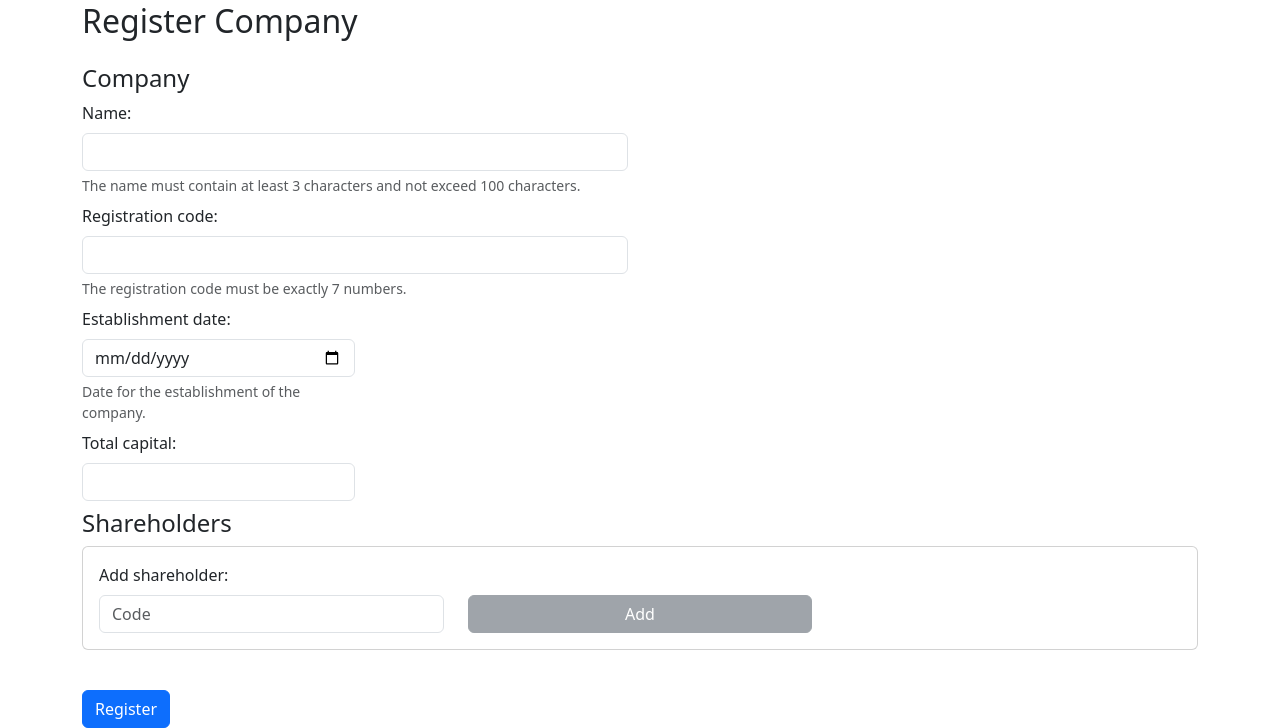
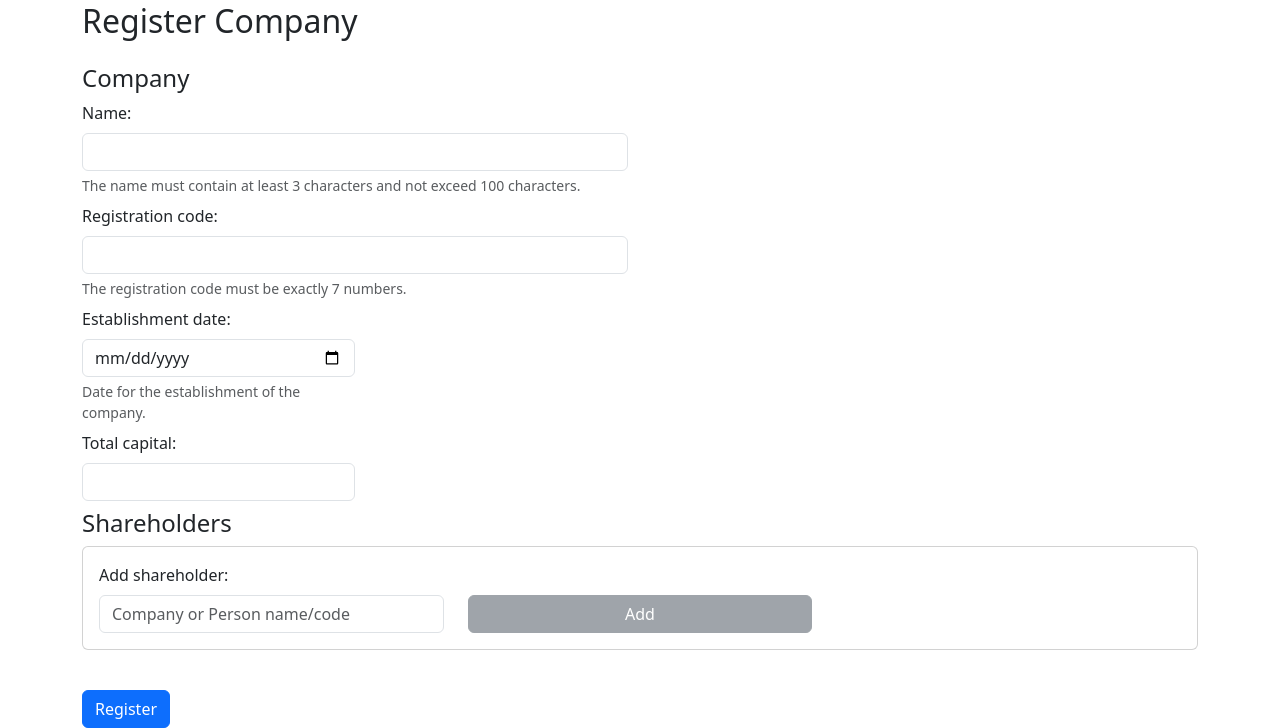
Before and after one commit to stennn2001/prooviulesanne, a Django app: page /company/create/ in a window 1280 px wide. Shown: the part 102-830 px from the top of the page. Run offline with Django 5.2, Linux system fonts and the light colour scheme; some libraries are stand-ins or nearby versions.

Commit message:
view comany create fix

```diff
--- a/business_registry/views.py
+++ b/business_registry/views.py
@@ -11,6 +11,10 @@ from django.contrib import messages
 import json
 
 # Create your views here.
+
+def price(value):
+    return f"{value:,}".replace(",", " ") + " €"
+
 def company_create(request):
     shareholders_json_errors = []
 
@@ -22,28 +26,27 @@ def company_create(request):
 
         form = CompanyCreationForm(request.POST)
 
-        if form.is_valid():
-            total_share_amount = 0
-            new_company = form.save(commit=False)
-            for shareholder_data in json.loads(shareholders_json_value):
+        total_share_amount = 0
+        company_total_capital = request.POST.get("total_capital", None).strip()
+        for shareholder_data in json.loads(shareholders_json_value):
                 share_amount = shareholder_data.get("share_amount", None)
                 if share_amount is not None:
                     total_share_amount += int(share_amount)
+        if int(total_share_amount) != int(company_total_capital):
+                shareholders_json_errors.append(f"Total share amount ({price(int(total_share_amount))}) must be equal to the total capital ({price(int(company_total_capital))}).")
 
-            if total_share_amount != new_company.total_capital:
-                shareholders_json_errors.append(f"Total share amount ({total_share_amount}) must be equal to the total capital ({new_company.total_capital}).")
-
+        if form.is_valid() and not shareholders_json_errors:
             new_company = form.save()
             for shareholder_data in json.loads(shareholders_json_value):
                 if shareholder_data['type'] == 'person':
                         person = Person.objects.filter(id=shareholder_data['id']).first()
                         if person:
                             Shareholder.objects.create(
-                               shareholder_type="person",
-                               shareholder_person_id=person,
-                               is_founder=True,
-                               share_amount=shareholder_data['share_amount'],
-                               company_id=new_company
+                                company_id=new_company,
+                                shareholder_type="person",
+                                shareholder_person_id=person,
+                                is_founder=True,
+                                share_amount=shareholder_data['share_amount'],
                             )
                 elif shareholder_data['type'] == 'company':
                     company = Company.objects.filter(id=shareholder_data['id']).first()
@@ -51,7 +54,7 @@ def company_create(request):
                         Shareholder.objects.create(
                             company_id=new_company,
                             shareholder_type="company",
-                            shareholder_company_id=new_company,
+                            shareholder_company_id=company,
                             is_founder=True,
                             share_amount=shareholder_data['share_amount'],
                         )
--- a/templates/business_registry/company_create.html
+++ b/templates/business_registry/company_create.html
@@ -105,7 +105,7 @@
                         <label class="form-label">Add shareholder:</label>
                         <input type="text" class="form-control"
                             id="shareholderSearchInput"
-                            placeholder="Code" />
+                            placeholder="Company or Person name/code" />
                     </div>
 
                     <div class="col-md-4">
```
Also changed, not shown: business_registry/migrations/0001_initial.py.
